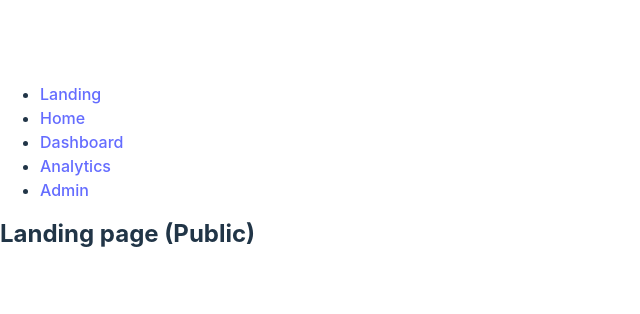
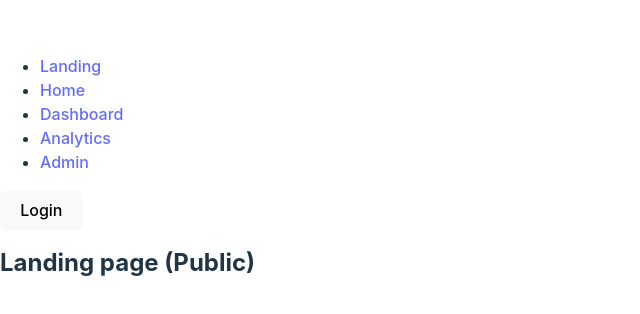
Before and after one commit to Marcos-Barranquero/learning-react-routes, a React (Vite) app: page / in a window 1280 px wide. Shown: the part 234-548 px from the top of the page, without its empty margins (0-640 px from the left). Built offline with nearby package versions, Linux system fonts and the light colour scheme.

Commit message:
fake login added

```diff
--- a/src/App.tsx
+++ b/src/App.tsx
@@ -1,9 +1,32 @@
 import { BrowserRouter, Routes, Route, Link } from 'react-router-dom'
 import { Admin, Analytics, DashBoard, Landing, UserHome } from './pages'
+import { useState } from 'react'
+
+type User = {
+  id: number
+  name: string
+}
+
 const App = () => {
+  const [user, setUser] = useState(null as User | null)
+
+  const login = () => {
+    setUser({
+      id: 1,
+      name: 'John Doe',
+    })
+  }
+
+  const logout = () => {
+    setUser(null)
+  }
+
   return (
     <BrowserRouter>
       <Navigation />
+
+      {user ? <button onClick={logout}>Logout</button> : <button onClick={login}>Login</button>}
+
       <Routes>
         <Route index element={<Landing />} />
         <Route path='/landing' element={<Landing />} />
```
